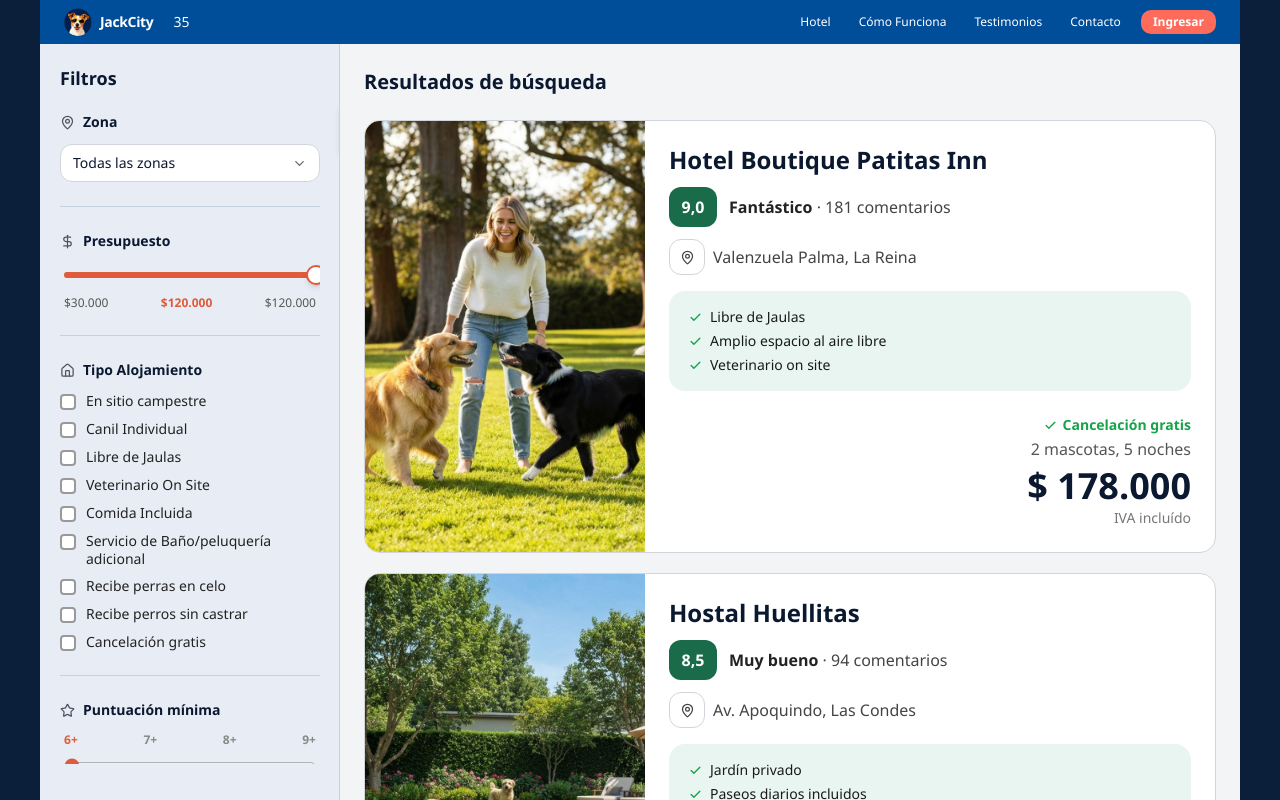
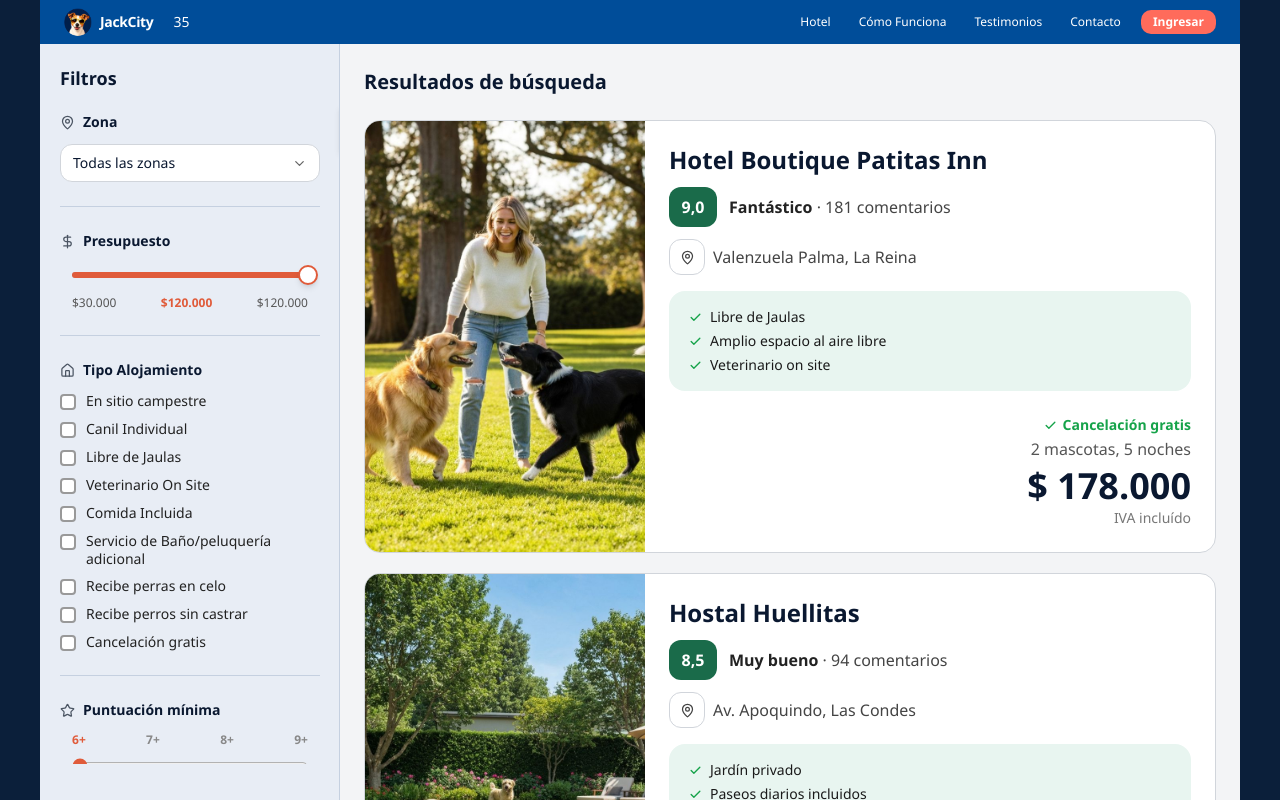
Before and after one commit to maribelvb57/jackciti-demo, a Next.js app: page /busqueda in a window 1280 px wide. Shown: the top 800 px of the page. Built offline with nearby package versions, Linux system fonts and the light colour scheme.

Commit message:
style: increase slider padding to px-3
Improve visual breathing space in slider containers.

```diff
--- a/components/search-filters.tsx
+++ b/components/search-filters.tsx
@@ -112,7 +112,7 @@ export function SearchFilters() {
           <DollarSign size={15} style={{ color: DARK }} />
           <h3 className="text-sm font-bold" style={{ color: "#0A1830" }}>Presupuesto</h3>
         </div>
-        <div className="px-1 w-full">
+        <div className="px-3 w-full">
           {/* Track + fill + slider */}
           <div className="relative h-6 mb-2">
             {/* Track background */}
@@ -194,7 +194,7 @@ export function SearchFilters() {
           <Star size={15} style={{ color: DARK }} />
           <h3 className="text-sm font-bold" style={{ color: "#0A1830" }}>Puntuación mínima</h3>
         </div>
-        <div className="px-1 w-full">
+        <div className="px-3 w-full">
           <div className="flex justify-between mb-2">
             {[6, 7, 8, 9].map((val) => (
               <span
```
